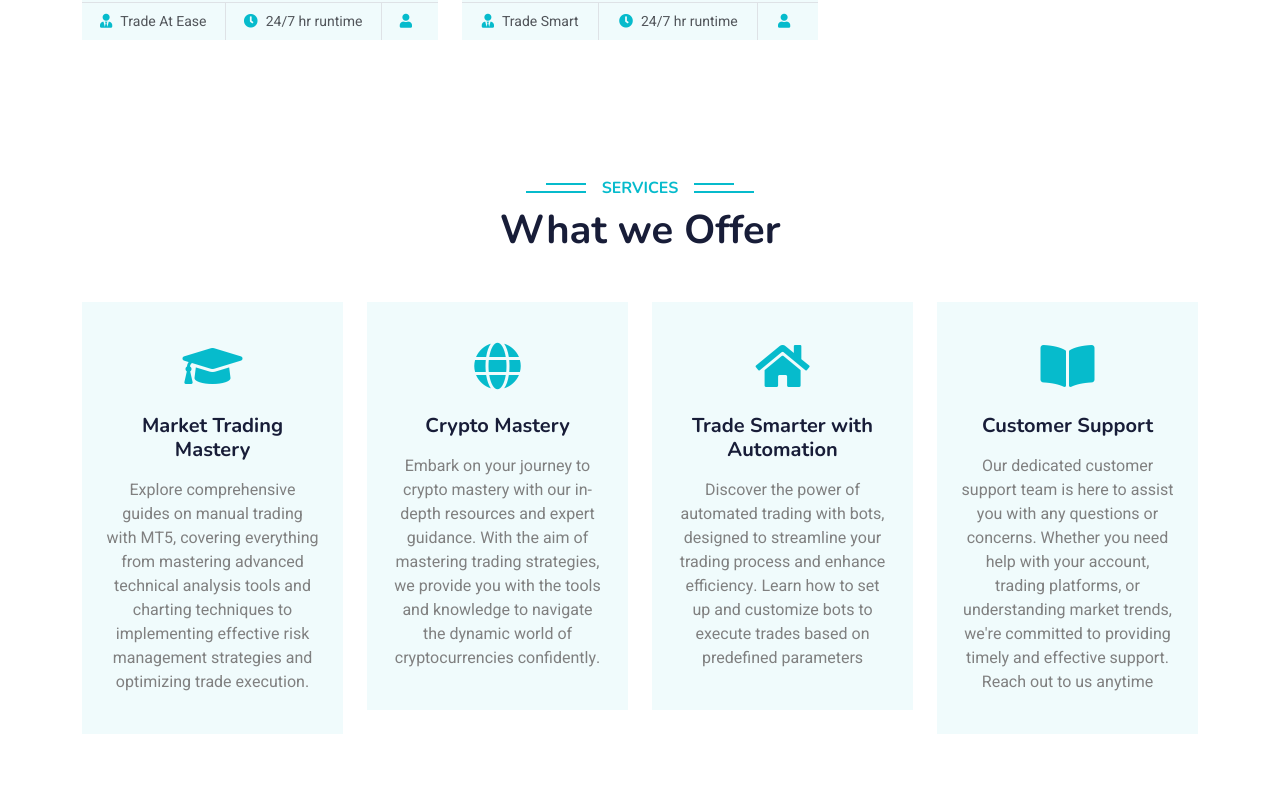
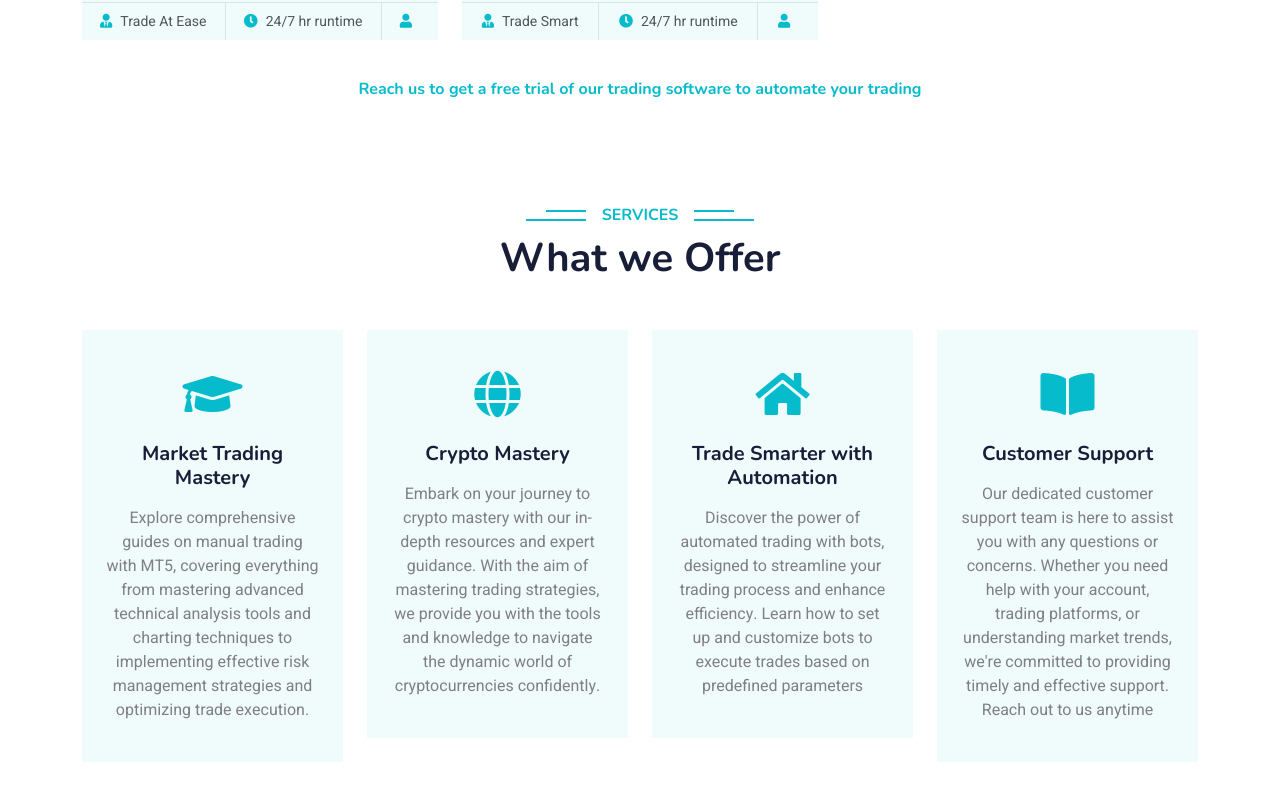
Before and after one commit to obrien-reece/tradeworks, a plain HTML site: page index.html in a window 1280 px wide. Shown: the part 1634-2442 px from the top of the page. Drawn offline with nearby package versions, Linux system fonts and the light colour scheme.

Commit message:
new changesga

```diff
--- a/index.html
+++ b/index.html
@@ -194,7 +194,7 @@
                 </div>
 
                 <div class="text-center wow fadeInUp" style="margin-top: 40px;" data-wow-delay="0.1s">
-                    <!-- <h6 class="section-title bg-white text-center text-primary px-3">Reach us to get a free trial of our trading software to automate your trading</h6> -->
+                    <h6 class="text-primary px-3">Reach us to get a free trial of our trading software to automate your trading</h6>
                 </div>
             </div>
         </div>
```
